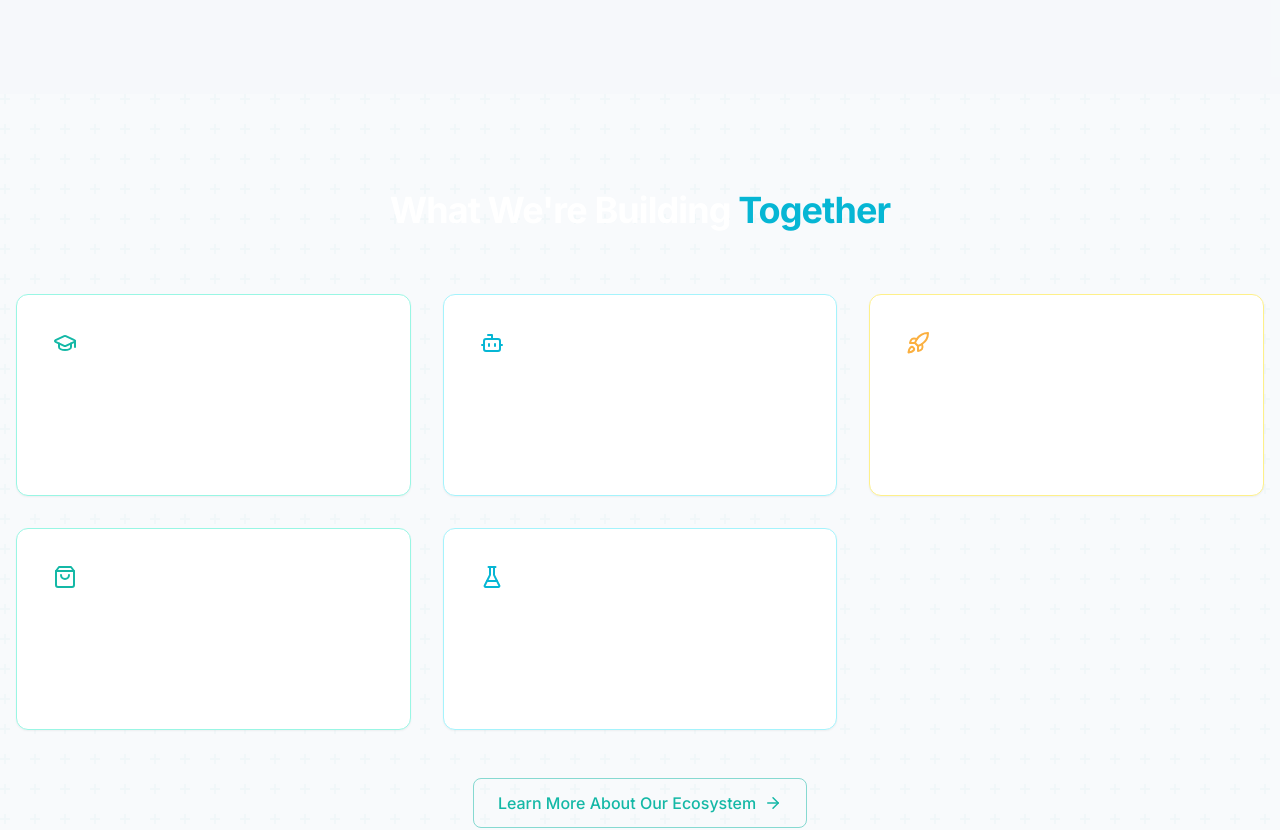
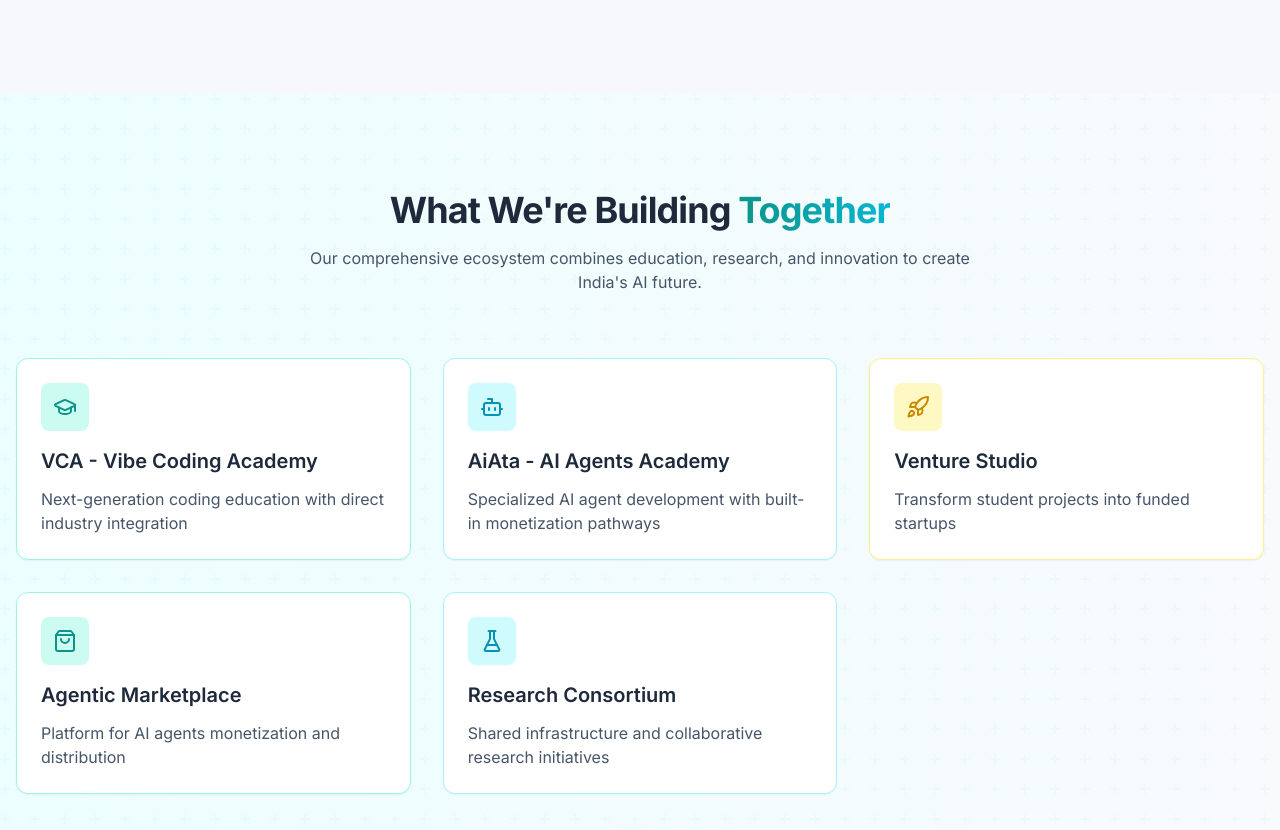
Before and after one commit to RaupscZAN/GARC-2, a React (Vite) app: page / in a window 1280 px wide. Shown: the part 1448-2278 px from the top of the page. Built offline with nearby package versions, Linux system fonts and the light colour scheme.

Commit message:
Updated Vision.tsx

```diff
--- a/src/components/home/Vision.tsx
+++ b/src/components/home/Vision.tsx
@@ -40,12 +40,16 @@ const pillars = [
 
 const Vision: React.FC = () => {
   return (
-    <Section pattern="grid">
+    <Section pattern="grid" className="bg-gradient-to-r from-cyan-50 to-slate-50">
       <div className="text-center mb-16">
+        {/* Mix of gradient and solid text as requested */}
         <h2 className="heading-lg mb-4">
-          <span className="text-app-text">What We're Building </span>
-          <span className="text-secondary">Together</span>
+          <span className="text-navy-800">What We're Building </span>
+          <span className="bg-gradient-to-r from-teal-600 to-cyan-500 bg-clip-text text-transparent">Together</span>
         </h2>
+        <p className="text-slate-600 max-w-2xl mx-auto">
+          Our comprehensive ecosystem combines education, research, and innovation to create India's AI future.
+        </p>
       </div>
 
       <div className="grid grid-cols-1 md:grid-cols-2 lg:grid-cols-3 gap-8">
@@ -57,12 +61,16 @@ const Vision: React.FC = () => {
             viewport={{ once: true }}
             transition={{ duration: 0.5, delay: index * 0.1 }}
           >
-            <Card className="p-6" glowColor={pillar.color as 'primary' | 'secondary' | 'accent'}>
-              <div className={`w-12 h-12 rounded-lg flex items-center justify-center mb-4 text-${pillar.color}`}>
+            <Card className="p-6 h-full" glowColor={pillar.color as 'primary' | 'secondary' | 'accent'}>
+              <div className={`w-12 h-12 rounded-lg flex items-center justify-center mb-4 ${
+                pillar.color === 'primary' ? 'bg-teal-100 text-teal-600' :
+                pillar.color === 'secondary' ? 'bg-cyan-100 text-cyan-600' :
+                'bg-yellow-100 text-yellow-600'
+              }`}>
                 {pillar.icon}
               </div>
-              <h3 className="text-xl font-semibold text-app-text mb-3">{pillar.title}</h3>
-              <p className="text-app-text-muted">{pillar.description}</p>
+              <h3 className="text-xl font-semibold text-navy-800 mb-3">{pillar.title}</h3>
+              <p className="text-slate-600">{pillar.description}</p>
             </Card>
           </motion.div>
         ))}
```
